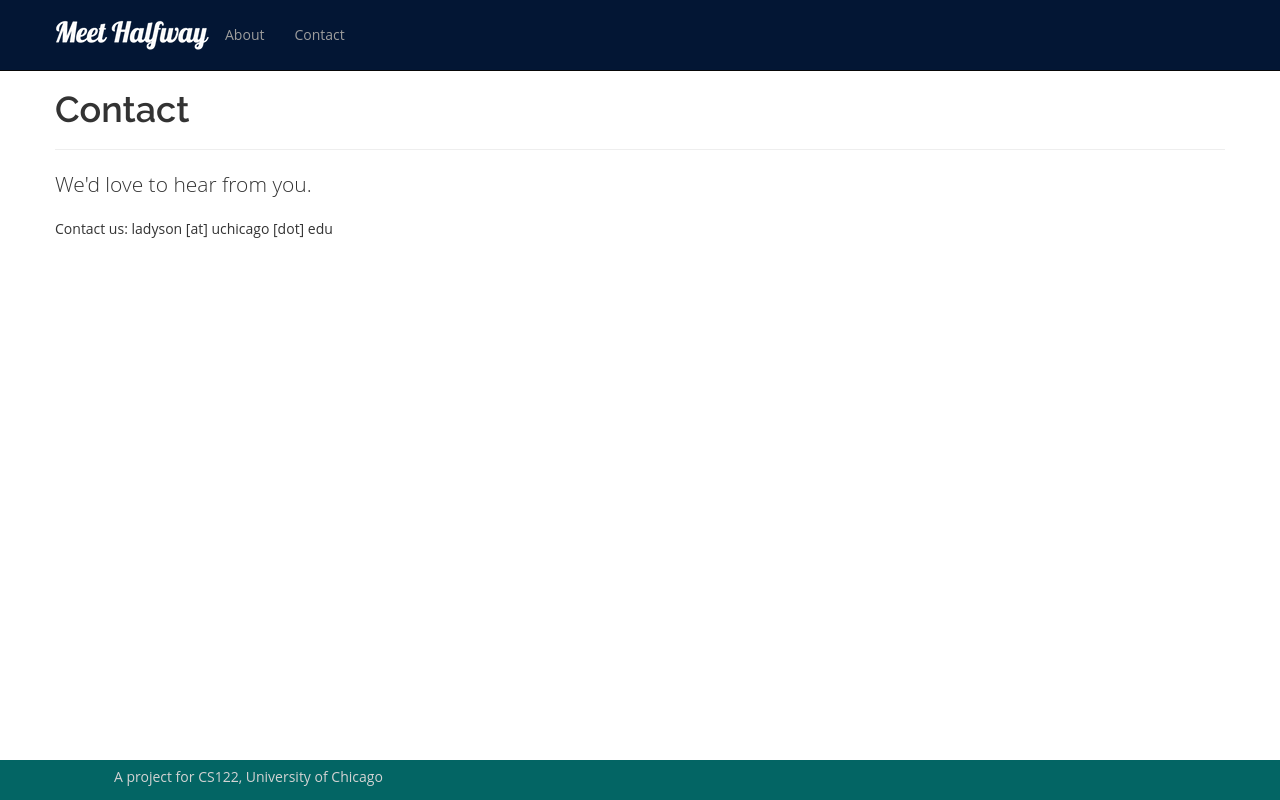
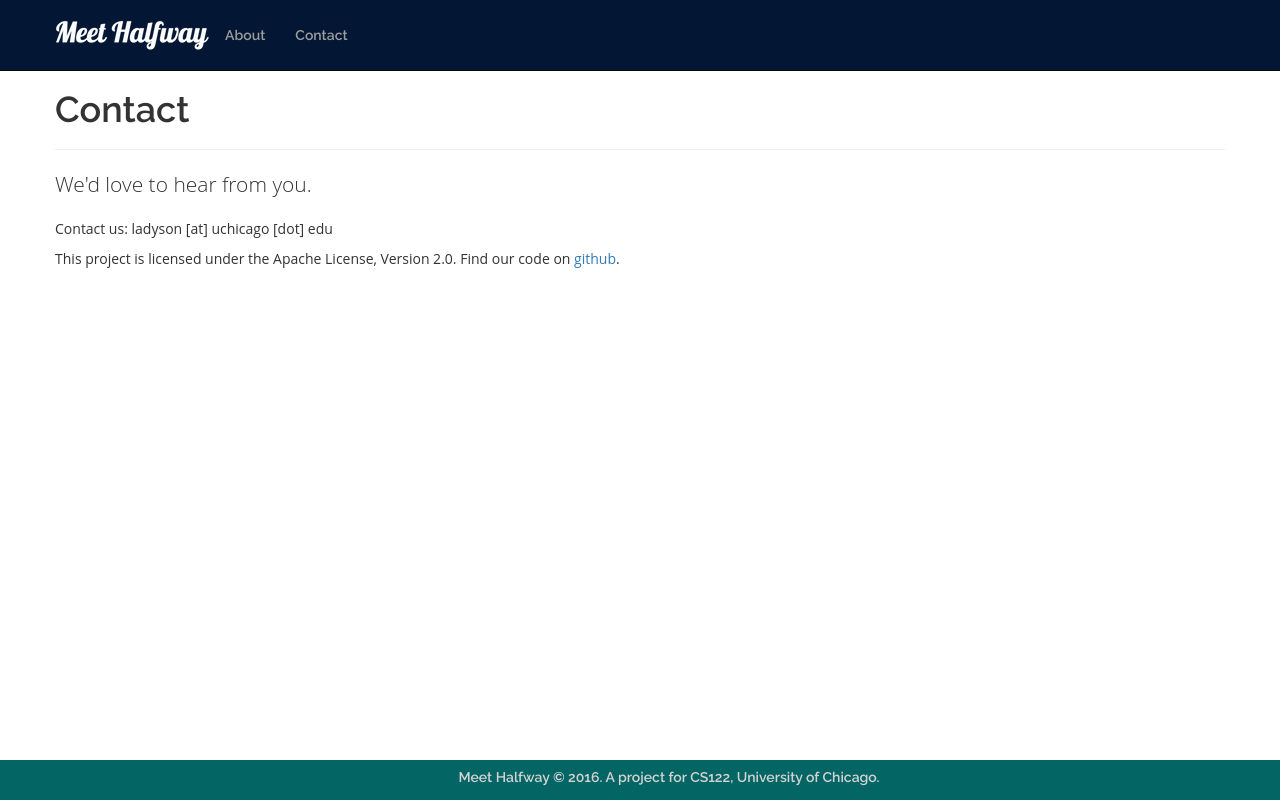
Before and after one commit to cszc/Meet-Halfway, a Django app: page /contact in a window 1280 px wide. Run offline with Django 3.2, Linux system fonts and the light colour scheme; some libraries are stand-ins or nearby versions.

Commit message:
extra styling for footer. finished commenting static files

```diff
--- a/meethalfway/static/css/stylesheet.css
+++ b/meethalfway/static/css/stylesheet.css
@@ -141,5 +141,14 @@ footer {
   height: 40px;
   background-color: #036564;
   color: #D3D3D3;
+  text-align: center;
   padding: .5em 6em .5em 6em;
 }
+
+.navbar-nav {
+    font-family: 'Raleway', sans-serif;
+}
+
+footer {
+        font-family: 'Raleway', sans-serif;
+}
--- a/meethalfway/templates/halfwayapp/base.html
+++ b/meethalfway/templates/halfwayapp/base.html
@@ -67,7 +67,7 @@ Bootstrap template: http://startbootstrap.com/template-overviews/logo-nav/ -->
 <div class="container">
 	<div class="col-lg-12">
 		<p>
-			A project for CS122, University of Chicago
+			Meet Halfway © 2016. A project for CS122, University of Chicago.
 		</p>
 	</div>
 	<!-- /.row -->
--- a/meethalfway/templates/halfwayapp/contact.html
+++ b/meethalfway/templates/halfwayapp/contact.html
@@ -12,6 +12,8 @@
 		<p>
 			Contact us: ladyson [at] uchicago [dot] edu
 		</p>
+		<p>
+			This project is licensed under the Apache License, Version 2.0. Find our code on <a href="https://github.com/ladyson/pllc">github</a>.
 	</div>
 </div>
 
```
